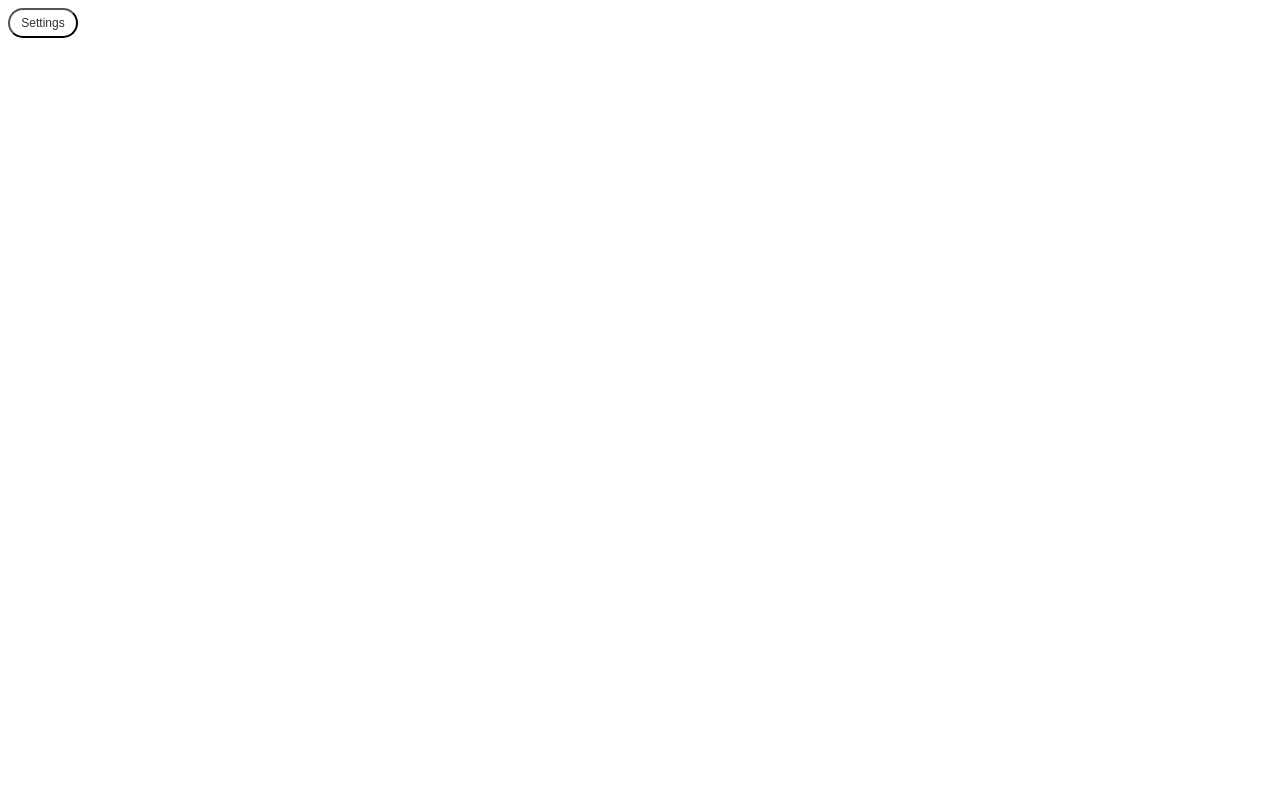
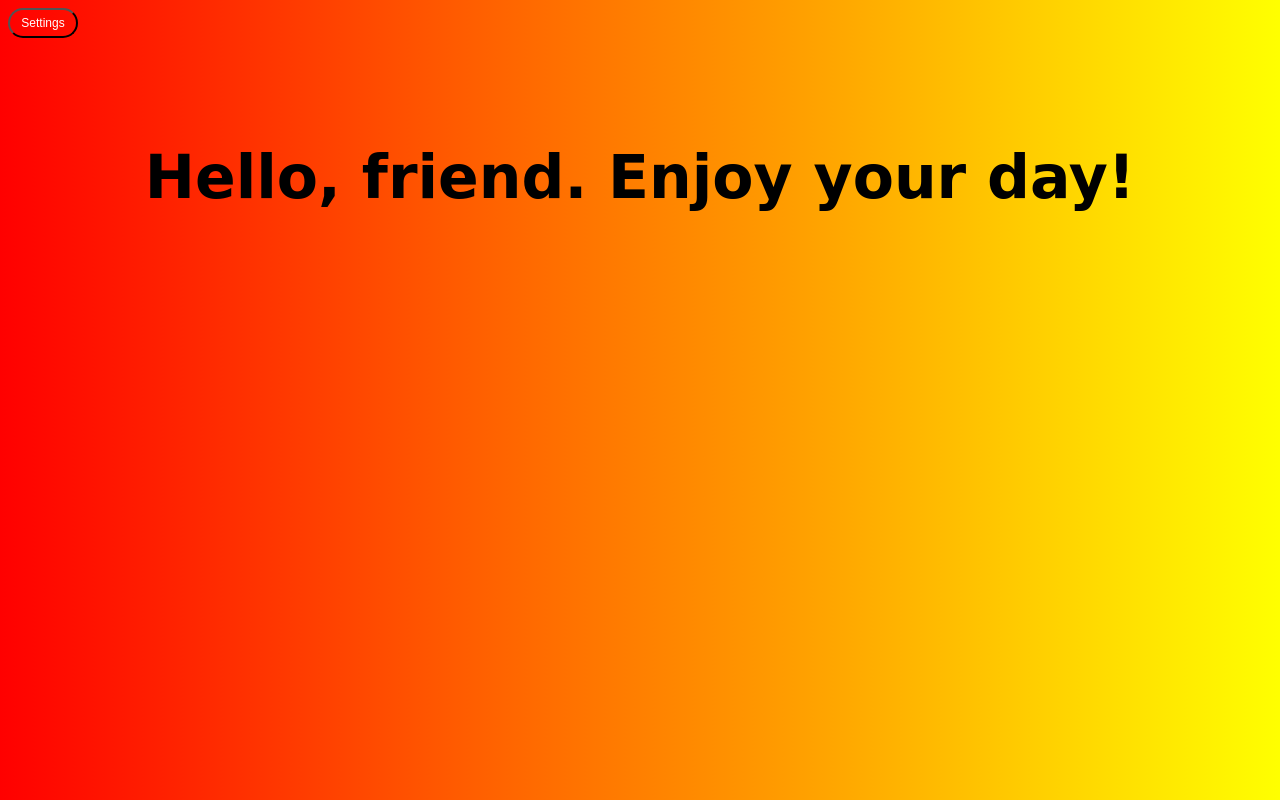
Before and after one commit to alvalle09/ChromeExt_Greeter, a browser extension: page index.html in a window 1280 px wide. Drawn offline with Linux system fonts and the light colour scheme.

Commit message:
final touches on styles, save username to localstorage

```diff
--- a/index.html
+++ b/index.html
@@ -21,6 +21,10 @@
       </form>
     </div>
 
+    <div class="greeting-container">
+      <h2 class="greeting" id="greeting"></h2>
+    </div>
+
     <script src="main.js"></script>
   </body>
 </html>
--- a/main.css
+++ b/main.css
@@ -4,7 +4,7 @@
     flex-direction: row;
     align-content: center;
     transform: translateX(-100%);
-    transition: transform 1s;
+    transition: transform 0.75s;
 }
 
 .settings-open.settings {
@@ -22,7 +22,7 @@ button {
     height: 30px;
     width: 70px;
     background: none; /* remove default background */
-    color: #313131;
+    color: #ffffff;
     border-radius: 50px; /* round edges */
     font-size: 12px;
     cursor: pointer;
@@ -31,3 +31,27 @@ button {
 form {
     padding-top: 20px;
 }
+
+
+.greeting-container {
+    display: flex;
+    justify-content: center;
+    align-content: center;
+}
+
+.greeting {
+    font-family: cursive;
+    font-size: 60px;
+    color: rgb(0, 0, 0);
+
+}
+
+body {
+    background-color: #39378f;
+    /* background-image: linear-gradient(45deg, #39378f 0%, #a225c8 40%, #adbd57 90%); */
+    background-image: linear-gradient(to right, red , yellow);
+}
+
+html {
+    height: 100%;
+}
--- a/main.js
+++ b/main.js
@@ -1,7 +1,38 @@
+
+
+var userName;
+var userName = localStorage.getItem('receivedName');
+
+if (userName == null) {
+    userName = "friend";
+ }
+
 
 document.getElementById("settings-button").addEventListener('click', openSettings);
-
 
 function openSettings() {
     document.getElementById("settings").classList.toggle("settings-open");
 }
+
+function saveName() {
+
+    localStorage.setItem('receivedName', userName);
+}
+
+function changeName() {
+    userName = document.getElementById("name-input").value;
+    saveName();
+    getGreeting();
+}
+
+document.getElementById("name-form").addEventListener('submit', (e) => {
+    e.preventDefault();
+
+    changeName();
+})
+
+function getGreeting() {
+    document.getElementById("greeting").innerHTML = `Hello, ${userName}. Enjoy your day!`;
+}
+
+getGreeting();
```
